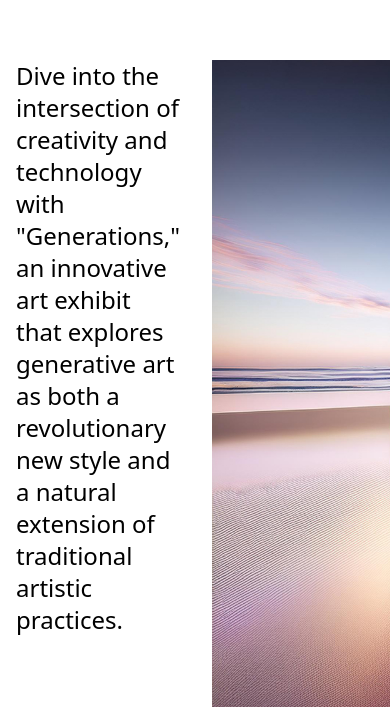
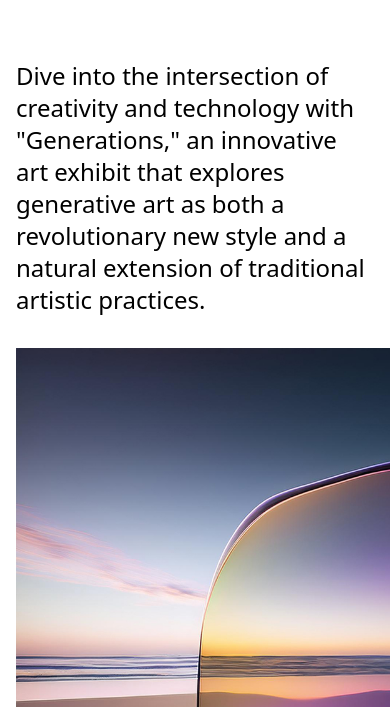
Before and after one commit to giorgio-villani/art-of-gen, a Next.js app: page / in a window 390 px wide. Shown: the part 1437-2144 px from the top of the page. Built offline with nearby package versions, Linux system fonts and the light colour scheme.

Commit message:
made image on front page reactive

```diff
--- a/src/app/page.tsx
+++ b/src/app/page.tsx
@@ -50,7 +50,7 @@ export default function Home() {
         <h2 className="text-center text-5xl font-semibold p-40">The Evolution of Art through Algorithms</h2>
       </section>
       {/* second section */}
-      <section className="flex flex-row py-12">
+      <section className="flex flex-col md:flex-row py-12">
         <div className="basis-1/3 p-4">
           <p className="text-2xl">
             Dive into the intersection of creativity and technology with &quot;Generations,&quot; an innovative art exhibit that explores generative art as both a revolutionary new style and a natural
```
